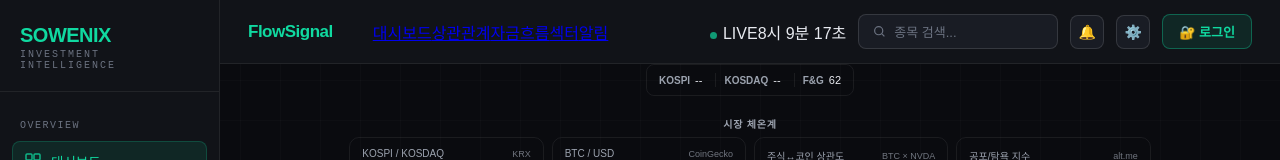
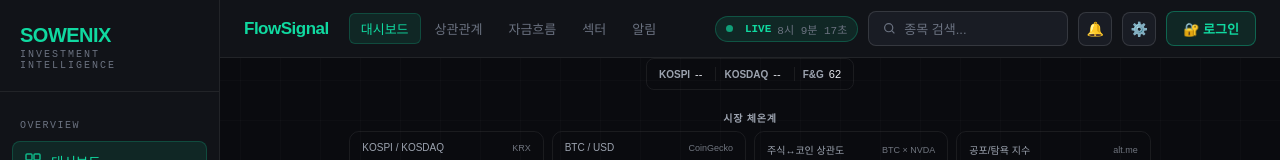
Before and after one commit to ssoeun-y/Investment, a Next.js app in the folder frontend/: page / in a window 1280 px wide. Shown: the top 160 px of the page. Built offline with nearby package versions, Linux system fonts and the light colour scheme; no server answers.

Commit message:
feat: 레이아웃 및 대시보드 CSS 스타일 수정 (#15)

```diff
--- a/frontend/app/layout.js
+++ b/frontend/app/layout.js
@@ -1,4 +1,5 @@
 'use client';
+import './globals.css';
 import { SessionProvider } from "next-auth/react";
 import Sidebar from "./components/Sidebar";
 
--- a/frontend/app/styles/dashboard.css
+++ b/frontend/app/styles/dashboard.css
@@ -31,11 +31,22 @@ body::before { content:''; position:fixed; inset:0; background-image:linear-grad
 
 /* 메인 */
 .main { margin-left:220px; position:relative; z-index:1; }
-.topbar { background:var(--bg2); border-bottom:1px solid var(--border); padding:14px 28px; display:flex; align-items:center; justify-content:space-between; position:sticky; top:0; z-index:50; }
-.topbar-left { display:flex; align-items:center; gap:20px; }
+.topbar { background:var(--bg2); border-bottom:1px solid var(--border); padding:11px 24px; display:flex; align-items:center; justify-content:space-between; position:sticky; top:0; z-index:50; }
+.topbar-left { display:flex; align-items:center; gap:0; }
 .page-title { font-size:16px; font-weight:600; }
 .live-badge { display:flex; align-items:center; gap:6px; font-size:11px; font-family:'DM Mono',monospace; color:var(--accent); background:var(--green-dim); padding:4px 10px; border-radius:20px; border:1px solid rgba(16,217,160,0.25); }
-.topbar-right { display:flex; align-items:center; gap:12px; }
+.topbar-right { display:flex; align-items:center; gap:10px; }
+
+/* 네비게이션 */
+.topbar-nav { display:flex; align-items:center; gap:2px; }
+.topbar-nav-item { padding:5px 11px; font-size:13px; color:var(--muted); text-decoration:none; border-radius:6px; transition:all 0.15s; border:1px solid transparent; }
+.topbar-nav-item:hover { color:var(--text); background:var(--bg3); }
+.topbar-nav-item.active { color:var(--accent); background:var(--green-dim); border-color:rgba(16,217,160,0.2); }
+
+/* 실시간 시계 */
+.topbar-clock { display:flex; align-items:center; gap:6px; padding:4px 10px; background:var(--green-dim); border:1px solid rgba(16,217,160,0.25); border-radius:20px; }
+.topbar-live { font-size:11px; font-family:'DM Mono',monospace; color:var(--accent); font-weight:600; }
+.topbar-time { font-size:11px; font-family:'DM Mono',monospace; color:var(--muted); }
 .search-box { display:flex; align-items:center; gap:8px; background:var(--bg3); border:1px solid var(--border2); padding:7px 14px; border-radius:8px; font-size:13px; color:var(--muted); width:200px; }
 .btn-icon { width:34px; height:34px; background:var(--bg3); border:1px solid var(--border2); border-radius:8px; display:flex; align-items:center; justify-content:center; cursor:pointer; font-size:14px; transition:all 0.15s; }
 .btn-icon:hover { border-color:var(--accent); }
```
